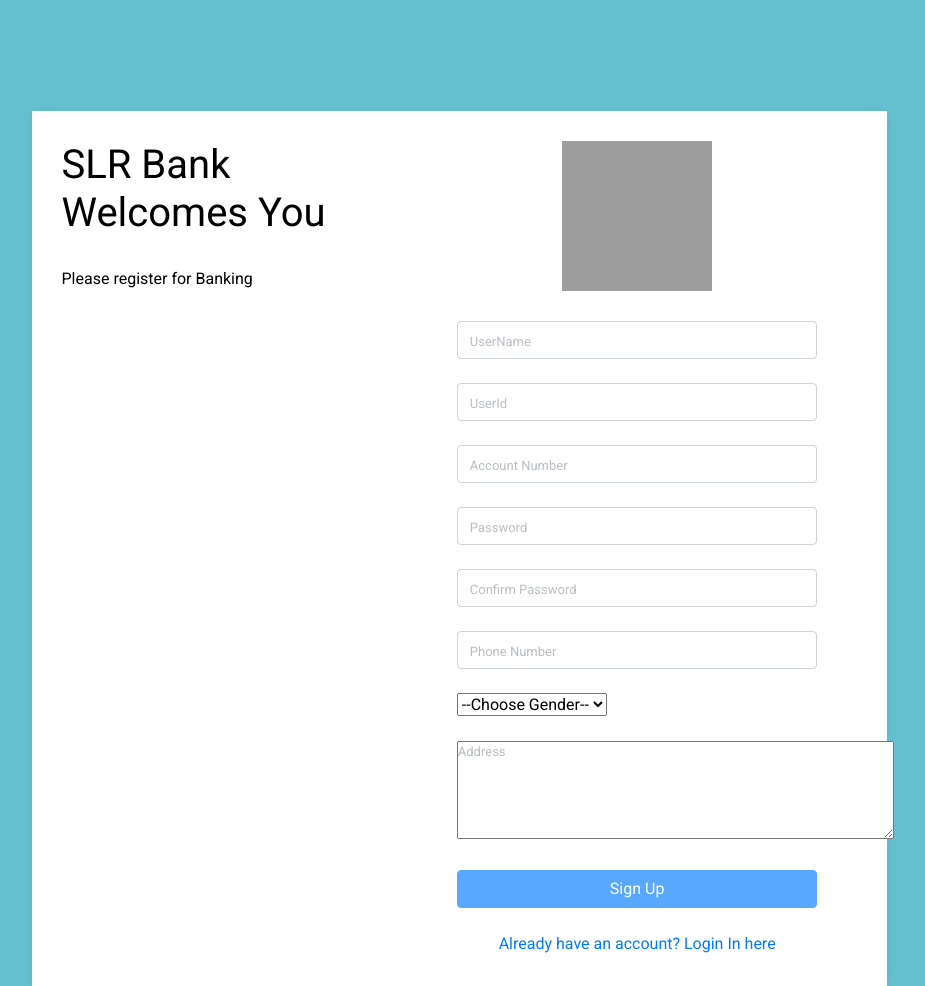
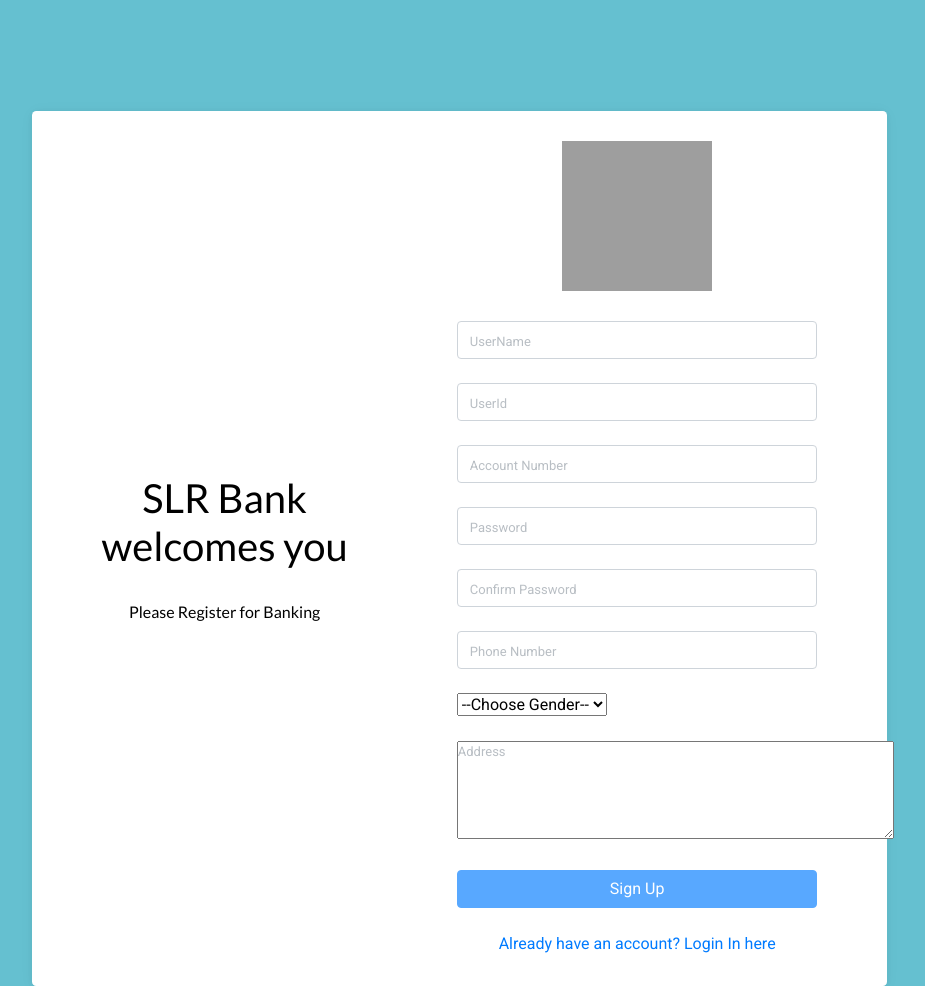
Before and after one commit to lavank179/SLR_Banking, a plain HTML site: page register.html in a window 1280 px wide. Shown: the whole page, without its empty margins (181-1106 px from the left). Drawn offline with nearby package versions, Linux system fonts and the light colour scheme; grey boxes are pictures that could not be loaded.

Commit message:
Auth UI modified smooth

```diff
--- a/css/login.css
+++ b/css/login.css
@@ -66,11 +66,13 @@ body {
   box-shadow: 0 1px 15px rgba(0, 0, 0, 0.04), 0 1px 6px rgba(0, 0, 0, 0.04);
   margin-top: 8%;
   margin-bottom: 5%;
+  border-radius: 0.5%;
 }
 .detail-part {
   background-image: url(../assets/login-images/login-balloon.jpg);
   padding: 30px;
   background-size: 100%;
+  font-family: "Lato";
 }
 .detail-part h1 {
   color:black;
@@ -79,6 +81,13 @@ body {
   color:black;
   margin-top: 30px;
 }
+
+.detail-part #dele{
+  position: absolute;
+  top: 50%;
+  transform: translateY(-50%);
+}
+
 .logn-part {
   padding: 30px;
 }
--- a/register.html
+++ b/register.html
@@ -17,7 +17,7 @@
     />
     <link
       rel="stylesheet"
-      href="https://fonts.googleapis.com/css?family=Roboto"
+      href="https://fonts.googleapis.com/css?family=Roboto|Lato"
     />
 
     <link rel="stylesheet" href="./css/login.css" />
@@ -38,9 +38,11 @@
         <div class="row">
           <div class="col-lg-9 col-md-12 login-card">
             <div class="row">
-              <div class="col-md-5 detail-part">
-                <h1>SLR Bank Welcomes You</h1>
-                <p>Please register for Banking</p>
+              <div class="col-md-5 detail-part text-center">
+                <div id="dele">
+                  <h1>SLR Bank welcomes you</h1>
+                  <p>Please Register for Banking</p>
+                </div>
               </div>
               <div class="col-md-7 logn-part reg">
                 <div class="row">
```
Also changed, not shown: index.html (+7 -3 lines).
